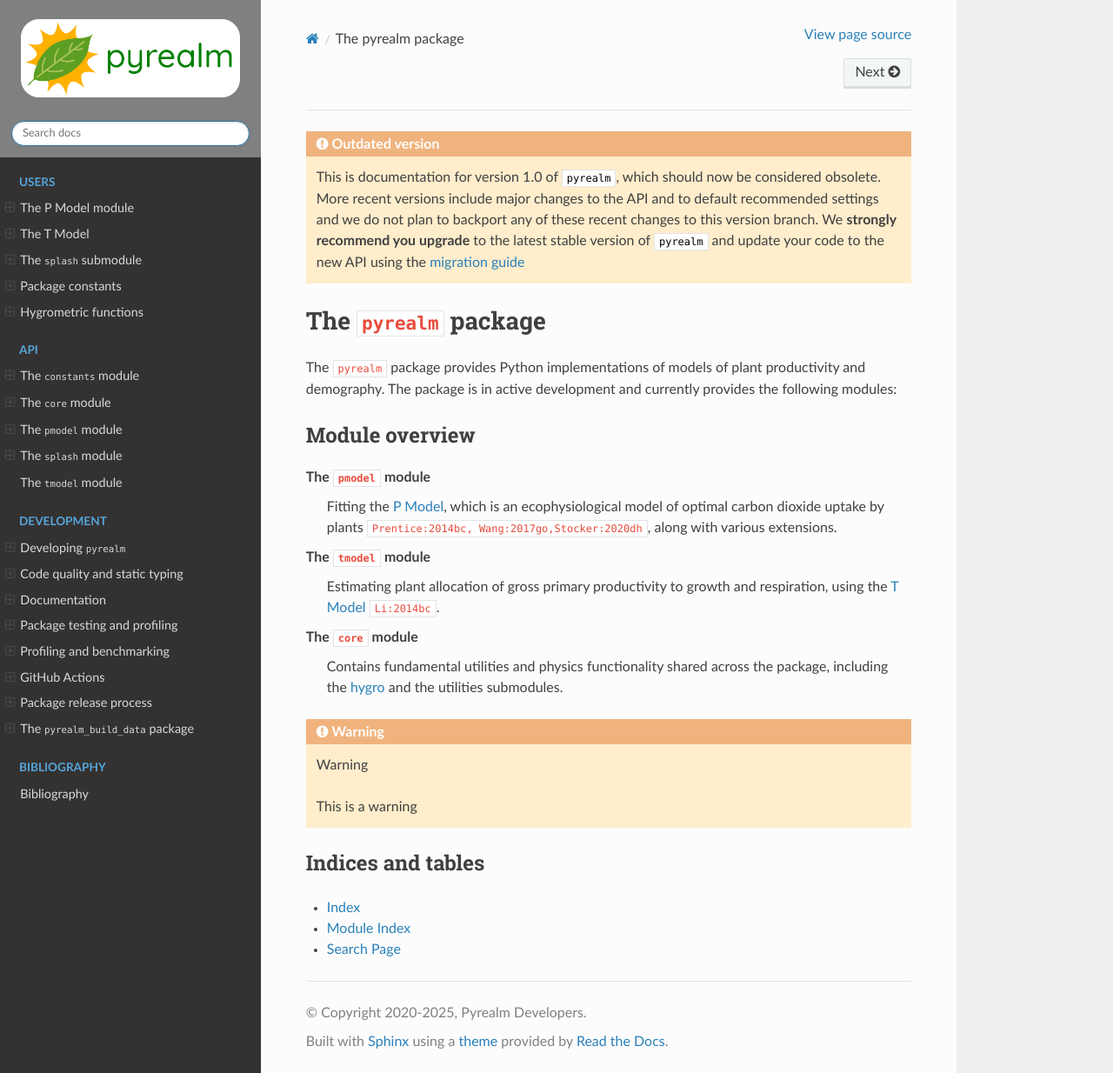
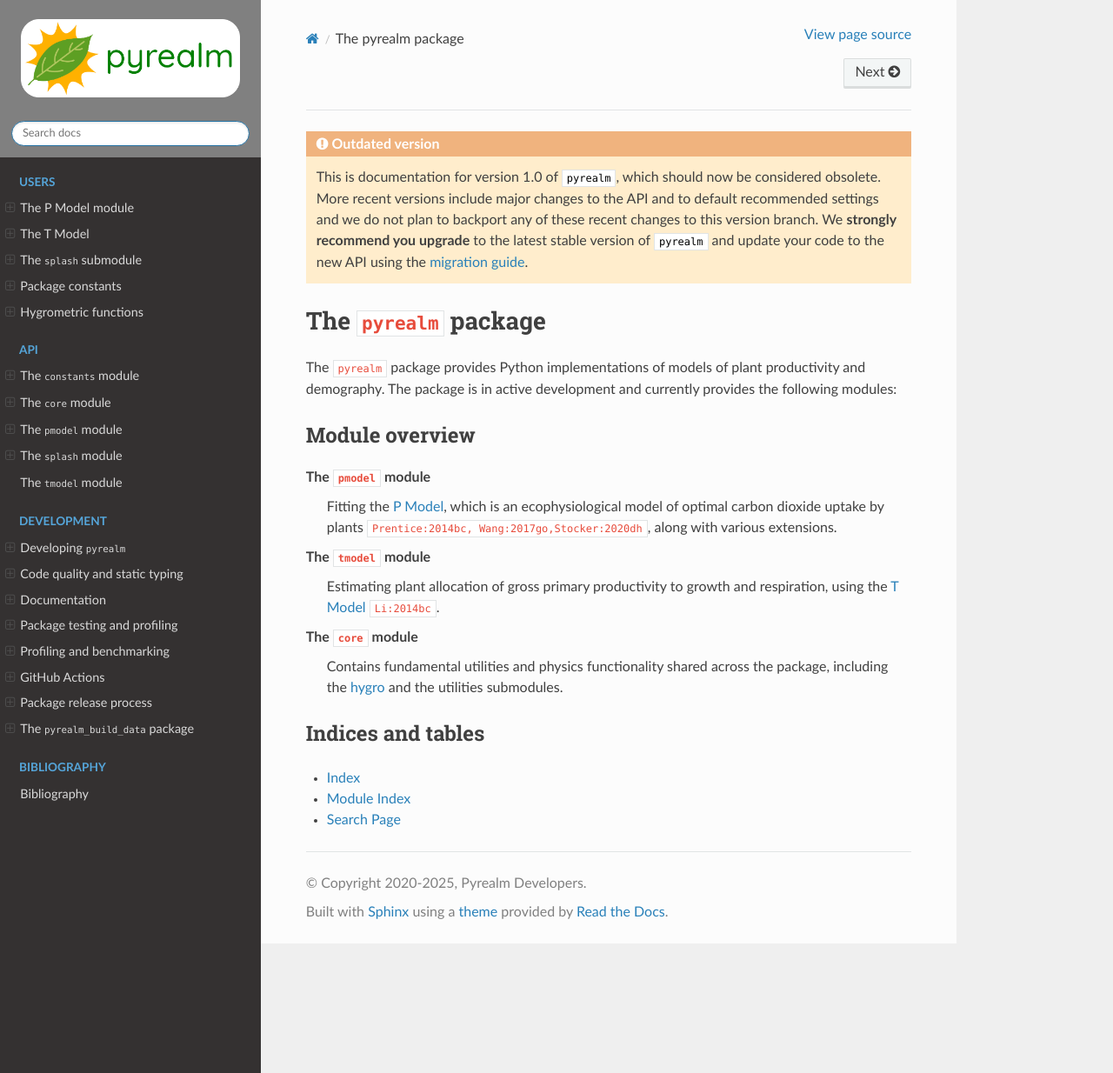
Before and after one commit to ImperialCollegeLondon/pyrealm, a Sphinx documentation site: the page built from docs/source/index.md, in a window 1280 px wide and 1234 px high. Shown: the whole window at 87% size. Built offline with Sphinx 7.4.7 and the Read the Docs theme 3.1.0, drawn with Linux system fonts in a browser that asks for light colours; cross-references to code outside the pages are shown as plain code; the version number is read from the project's files by our own code.

Commit message:
Left in experimental admonition

````diff
--- a/docs/source/_templates/layout.html
+++ b/docs/source/_templates/layout.html
@@ -13,7 +13,7 @@
     We <strong>strongly recommend you upgrade</strong>  to the latest stable version of
     <code>pyrealm</code> and update your code to the new API using the
     <a href="https://pyrealm.readthedocs.io/en/stable/users/versions.html" >migration
-    guide</a>
+    guide</a>.
 
 </p>
 </div>
--- a/docs/source/index.md
+++ b/docs/source/index.md
@@ -33,12 +33,6 @@ The `core` module
 : Contains fundamental utilities and physics functionality shared across the
   package, including the [hygro](users/hygro) and the utilities submodules.
 
-```{warning} Warning
-
-This is a warning
-
-```
-
 ## Indices and tables
 
 * {ref}`genindex`
````
